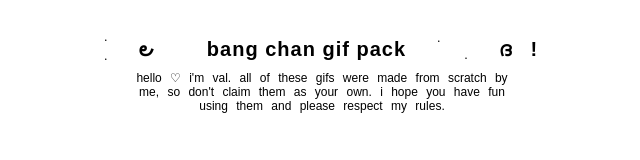
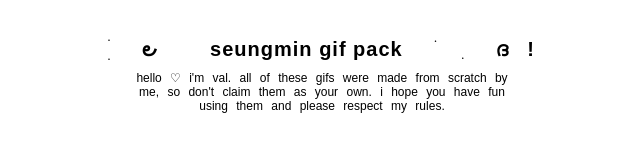
Before and after one commit to gifsbyval/seungmin, a plain HTML site: page index.html in a window 1280 px wide. Shown: the full height of the page, 318-958 px from the left. Drawn offline with Linux system fonts and the light colour scheme; no server answers.

Commit message:
Update index.html

```diff
--- a/index.html
+++ b/index.html
@@ -58,7 +58,7 @@
 </head>
 <body>
     <div id="header">
-        <h1>ׅ ׄ  &nbsp;&nbsp;&nbsp;౿ &nbsp;&nbsp;&nbsp; &nbsp;&nbsp;&nbsp;bang chan gif pack   &nbsp;&nbsp;&nbsp; ׂ  &nbsp;&nbsp;&nbsp;  ִ  &nbsp;&nbsp;&nbsp;ദㅤ!</h1>
+        <h1>ׅ ׄ  &nbsp;&nbsp;&nbsp;౿ &nbsp;&nbsp;&nbsp; &nbsp;&nbsp;&nbsp;seungmin gif pack   &nbsp;&nbsp;&nbsp; ׂ  &nbsp;&nbsp;&nbsp;  ִ  &nbsp;&nbsp;&nbsp;ദㅤ!</h1>
         <h2>hello ♡ i'm val. all of these gifs were made from scratch by me, so don't claim them as your own. i hope you have fun using them and please respect my rules.</h2>
     </div>
 
```
